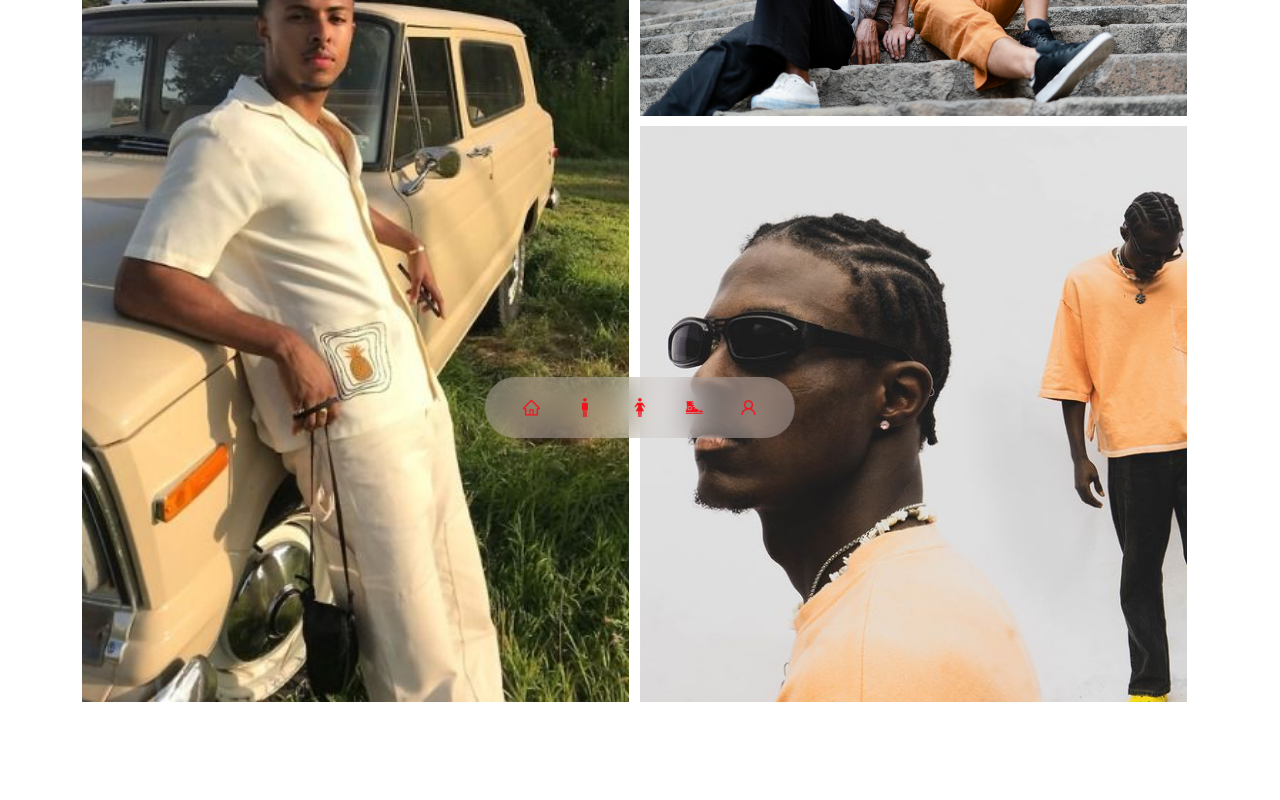
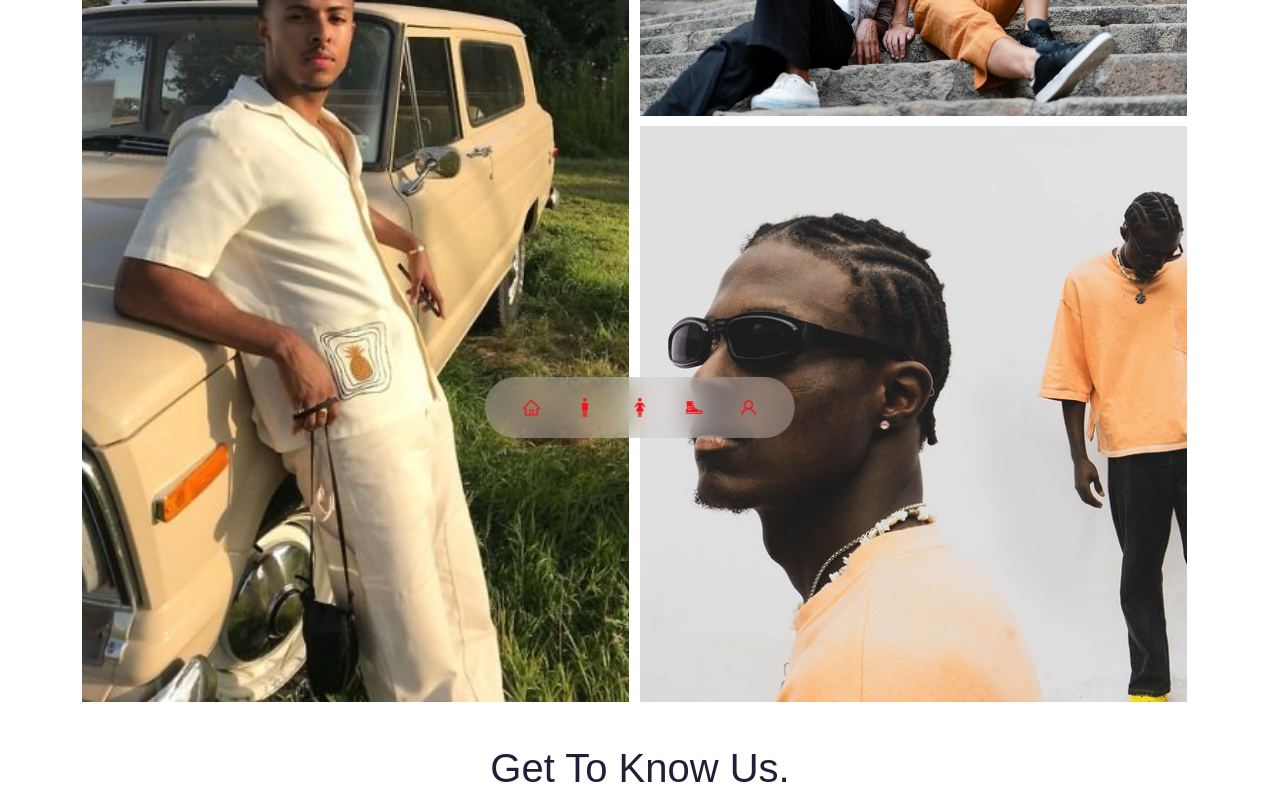
Before and after one commit to Niiischal/React_Clothing, a React (Create React App) app in the folder styleit/: page / in a window 1280 px wide. Shown: the part 330-1130 px from the top of the page. Before the commit the page ends 1042 px from the top, so only its background shows below. Built offline with nearby package versions, Linux system fonts and the light colour scheme; a web font is replaced by a local one.

Commit message:
adding the heading for second content component.

```diff
--- a/styleit/src/components/home/Home.jsx
+++ b/styleit/src/components/home/Home.jsx
@@ -22,6 +22,9 @@ const Home = () => {
 
             </div>
         </div>
+        <div className="second_content">
+            <h1>Get To Know Us.</h1>
+        </div>
         </div>
     </section>
   )
--- a/styleit/src/components/home/home.css
+++ b/styleit/src/components/home/home.css
@@ -27,3 +27,12 @@ div>img{
     width: 100%;
     overflow: hidden;
 }
+
+.second_content{
+    margin-top:2rem;
+}
+
+.second_content>h1{
+    color: var(--color-black);
+    text-align: center;
+}
```
